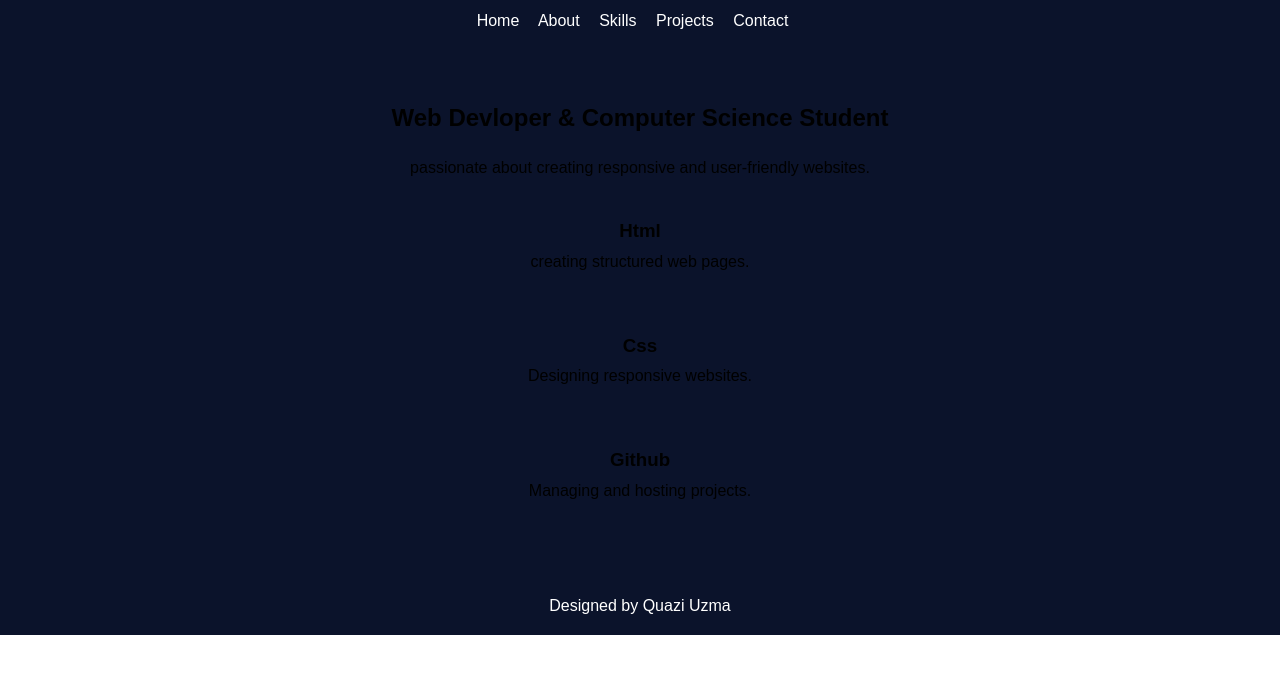
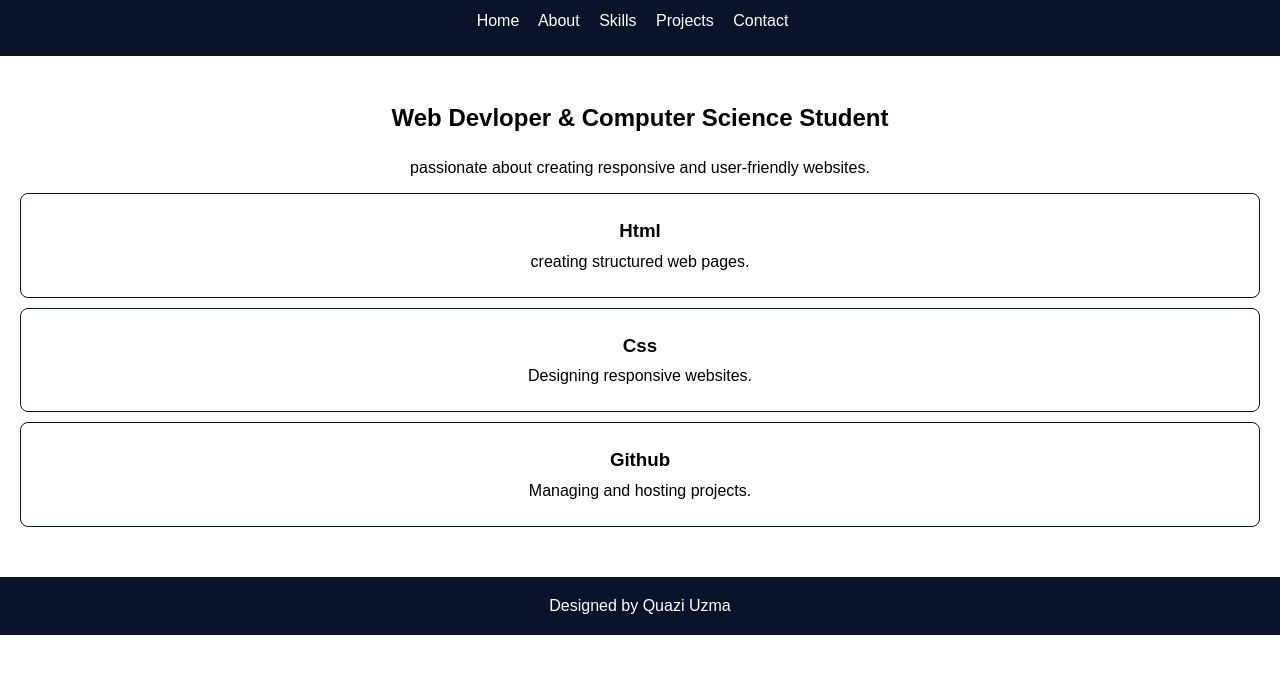
Before and after one commit to uzmacodes192/AkzITSolutions-PersonalPortfolioWebsite, a plain HTML site: page index.html in a window 1280 px wide. Shown: the part 109-782 px from the top of the page. Drawn offline with Linux system fonts and the light colour scheme.

Commit message:
Update style.css

```diff
--- a/style.css
+++ b/style.css
@@ -38,7 +38,7 @@ h2{
 section:first-of-type{
     text-align: center;
     padding: 40px 20px;
-    background-color: #0B132B;
+    background-color: white;
 }
 
 div{
```
